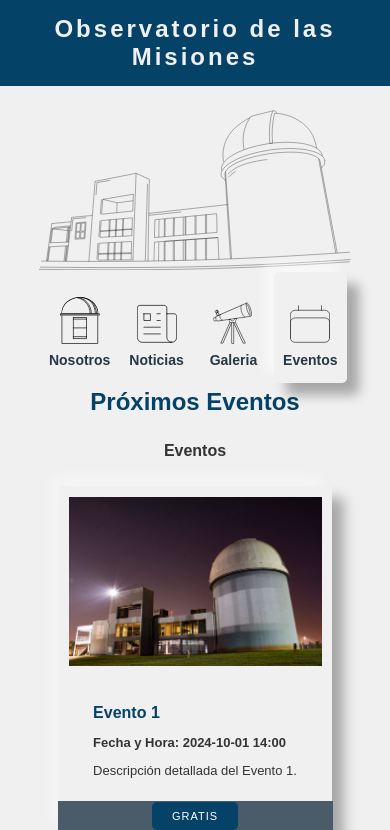
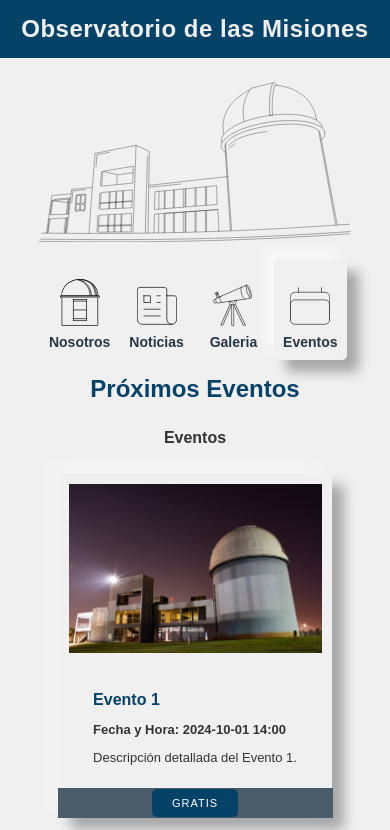
Before and after one commit to SantiNunez2003/TP-WEB-OBSERVATORIO, a PHP site: page /Pages/Eventos.html in a window 390 px wide. Shown: the top 830 px of the page. Run offline with PHP 8.4, Linux system fonts and the light colour scheme.

Commit message:
UPD: Estilos

```diff
--- a/Styles/Componentes/lista-navegacion.css
+++ b/Styles/Componentes/lista-navegacion.css
@@ -5,7 +5,8 @@
     align-content: center;
     justify-content: center;
     width: 100%;
-    padding: 20px 0px;
+    padding-top: 20px;
+    padding-bottom: 15px;
     margin: 0px;
     background-color: var(--semi-blanco);
     position: sticky;
@@ -41,7 +42,7 @@
 }
 
 .lista-de-seleccion a{
-    padding: 10px;
+    padding: 5px;
     text-align: center;
     font-weight: 600;
     font-size: clamp(14px, 1.5vw, 20px);
@@ -55,10 +56,3 @@
     margin-bottom: 5px;
     width: 60%;
 }
-
-@media (max-width: 600px ) {
-    .barra-de-navegacion{
-        padding: 5px;
-    }
-
-}
--- a/Styles/Componentes/nav.css
+++ b/Styles/Componentes/nav.css
@@ -16,3 +16,10 @@
     padding: 15px 0px;
     letter-spacing: 3px;
 }
+
+@media (max-width: 600px) {
+    .titulo h1{
+        letter-spacing: 0.5px;
+    }
+
+}
--- a/Styles/Paginas/Noticias.css
+++ b/Styles/Paginas/Noticias.css
@@ -102,7 +102,6 @@
 @media (max-width: 600px) {
     .contenido-noticia{
         flex-direction: column;
-
     }
 
     .texto-noticia{
```
